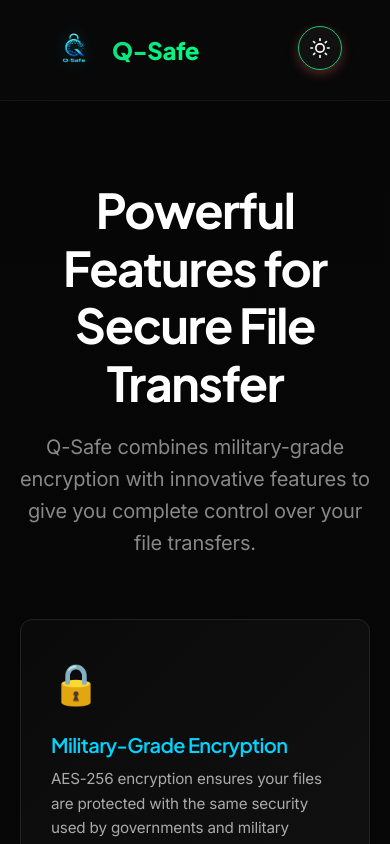
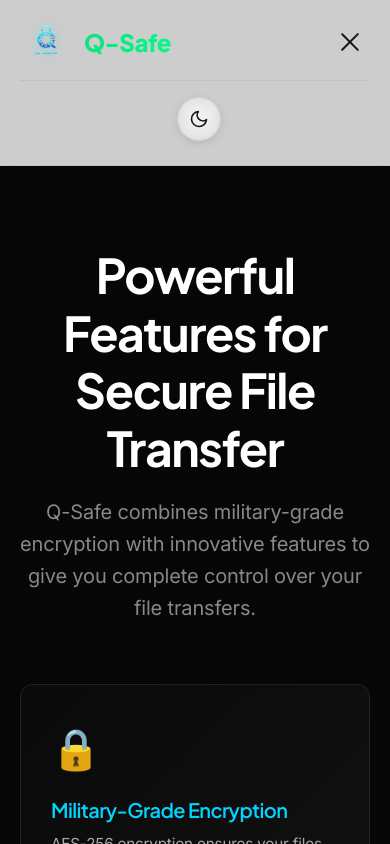
Before and after one commit to somesh78/Q-Safe, a React (Create React App) app in the folder frontend/: page /features in a window 390 px wide. Both pictures are taken after a click on the button "Toggle menu". Shown: the top 844 px of the page. Built offline with nearby package versions, Linux system fonts and the light colour scheme.

Commit message:
fix: audit fixes - CTA text, 404 page, mobile hamburger menu, manifest.json, remove false claims

```diff
--- a/frontend/src/App.css
+++ b/frontend/src/App.css
@@ -119,6 +119,80 @@
 .nav-actions {
   display: flex;
   gap: 1rem;
+  align-items: center;
+}
+
+/* Hamburger button — hidden on desktop */
+.hamburger-btn {
+  display: none;
+  flex-direction: column;
+  gap: 5px;
+  background: none;
+  border: none;
+  cursor: pointer;
+  padding: 8px;
+  z-index: 60;
+}
+
+.hamburger-line {
+  display: block;
+  width: 24px;
+  height: 2px;
+  background: var(--text-primary);
+  border-radius: 2px;
+  transition: all 0.3s ease;
+}
+
+.hamburger-line.open:nth-child(1) {
+  transform: rotate(45deg) translate(5px, 5px);
+}
+.hamburger-line.open:nth-child(2) {
+  opacity: 0;
+}
+.hamburger-line.open:nth-child(3) {
+  transform: rotate(-45deg) translate(5px, -5px);
+}
+
+/* Mobile menu — hidden on desktop */
+.mobile-menu {
+  display: none;
+}
+
+/* Mobile breakpoint */
+@media (max-width: 768px) {
+  .app-header {
+    padding: 1rem 1.25rem;
+    flex-wrap: wrap;
+  }
+
+  .nav-desktop {
+    display: none !important;
+  }
+
+  .hamburger-btn {
+    display: flex;
+  }
+
+  .mobile-menu {
+    display: flex;
+    flex-direction: column;
+    gap: 0.75rem;
+    width: 100%;
+    padding: 1rem 0 0.5rem;
+    border-top: 1px solid var(--border-color);
+    margin-top: 0.75rem;
+    animation: fadeIn 0.2s ease-out;
+  }
+
+  .mobile-menu-item {
+    display: flex;
+    justify-content: center;
+  }
+
+  .mobile-menu-item .btn-secondary {
+    width: 100%;
+    text-align: center;
+  }
 }
 
 /* Auth Pages */
--- a/frontend/src/App.js
+++ b/frontend/src/App.js
@@ -24,6 +24,7 @@ import Privacy from "./pages/Privacy.jsx";
 import Terms from "./pages/Terms.jsx";
 import Compliance from "./pages/Compliance.jsx";
 import VerifyEmail from "./pages/VerifyEmail.jsx";
+import NotFound from "./pages/NotFound.jsx";
 
 function App() {
   return (
@@ -62,6 +63,9 @@ function App() {
               <Route path="/reconstruct" element={<Reconstruct />} />
             </Route>
 
+            {/* 404 Catch-all */}
+            <Route path="*" element={<NotFound />} />
+
           </Routes>
         </ThemeProvider>
       </ErrorBoundary>
--- a/frontend/src/components/Header.jsx
+++ b/frontend/src/components/Header.jsx
@@ -1,4 +1,5 @@
 
+import { useState } from "react";
 import { useNavigate } from "react-router-dom";
 import LogoutButton from "./LogoutButton";
 import ThemeToggle from "./ThemeToggle";
@@ -7,6 +8,7 @@ import '../App.css';
 export default function Header({ showLogout, showDashboardBtn = false, showHomeBtn = false }) {
     const navigate = useNavigate();
     const isLoggedIn = !!localStorage.getItem('access');
+    const [mobileMenuOpen, setMobileMenuOpen] = useState(false);
 
     // Auto-detect: show logout only if user is logged in (unless explicitly overridden)
     const shouldShowLogout = showLogout !== undefined ? showLogout : isLoggedIn;
@@ -25,7 +27,9 @@ export default function Header({ showLogout, showDashboardBtn = false, showHomeB
                 />
                 <span style={{ fontWeight: '800', fontSize: '1.5rem', fontFamily: 'var(--font-display)' }}>Q-Safe</span>
             </div>
-            <div className="nav-actions">
+
+            {/* Desktop nav */}
+            <div className="nav-actions nav-desktop">
                 {showDashboardBtn && (
                     <button className="btn-secondary" onClick={() => navigate("/dashboard")}>
                         Dashboard
@@ -39,6 +43,41 @@ export default function Header({ showLogout, showDashboardBtn = false, showHomeB
                 <ThemeToggle />
                 {shouldShowLogout && <LogoutButton />}
             </div>
+
+            {/* Mobile hamburger */}
+            <button
+                className="hamburger-btn"
+                onClick={() => setMobileMenuOpen(!mobileMenuOpen)}
+                aria-label="Toggle menu"
+            >
+                <span className={`hamburger-line ${mobileMenuOpen ? 'open' : ''}`} />
+                <span className={`hamburger-line ${mobileMenuOpen ? 'open' : ''}`} />
+                <span className={`hamburger-line ${mobileMenuOpen ? 'open' : ''}`} />
+            </button>
+
+            {/* Mobile menu */}
+            {mobileMenuOpen && (
+                <div className="mobile-menu">
+                    {showDashboardBtn && (
+                        <button className="btn-secondary mobile-menu-item" onClick={() => { navigate("/dashboard"); setMobileMenuOpen(false); }}>
+                            Dashboard
+                        </button>
+                    )}
+                    {showHomeBtn && (
+                        <button className="btn-secondary mobile-menu-item" onClick={() => { navigate("/app"); setMobileMenuOpen(false); }}>
+                            Home
+                        </button>
+                    )}
+                    <div className="mobile-menu-item">
+                        <ThemeToggle />
+                    </div>
+                    {shouldShowLogout && (
+                        <div className="mobile-menu-item">
+                            <LogoutButton />
+                        </div>
+                    )}
+                </div>
+            )}
         </header>
     );
 }
--- a/frontend/src/pages/Landing.jsx
+++ b/frontend/src/pages/Landing.jsx
@@ -31,7 +31,7 @@ export default function Landing() {
                             style={{ padding: '1.125rem 2.25rem', fontSize: '1.0625rem' }}
                             onClick={() => navigate(isLoggedIn ? "/app" : "/signup")}
                         >
-                            {isLoggedIn ? 'Go to Dashboard →' : 'Start free trial →'}
+                            {isLoggedIn ? 'Go to Dashboard →' : 'Create free account →'}
                         </button>
                         <button
                             className="btn-secondary"
@@ -380,7 +380,7 @@ export default function Landing() {
                         margin: '0 auto 2.5rem',
                         lineHeight: '1.7'
                     }}>
-                        Join thousands of professionals who trust Q-Safe with their most sensitive data.
+                        Start sharing files with military-grade encryption today.
                         No credit card required.
                     </p>
                     <div style={{ display: 'flex', gap: '1rem', justifyContent: 'center', flexWrap: 'wrap' }}>
--- /dev/null
+++ b/frontend/src/pages/NotFound.jsx
@@ -0,0 +1,55 @@
+
+import { useNavigate } from 'react-router-dom';
+import Header from '../components/Header';
+import Footer from '../components/Footer';
+
+export default function NotFound() {
+    const navigate = useNavigate();
+
+    return (
+        <div className="app-container">
+            <Header />
+
+            <main className="main-content" style={{ justifyContent: 'center', textAlign: 'center', minHeight: '60vh' }}>
+                <div className="animate-fade-in" style={{ maxWidth: '500px' }}>
+                    <div style={{ fontSize: '6rem', marginBottom: '1rem', lineHeight: 1 }}>🔍</div>
+                    <h1 style={{
+                        fontSize: 'clamp(2rem, 5vw, 3.5rem)',
+                        fontWeight: '800',
+                        fontFamily: 'var(--font-display)',
+                        marginBottom: '1rem',
+                        letterSpacing: '-0.03em'
+                    }}>
+                        Page not found
+                    </h1>
+                    <p style={{
+                        fontSize: '1.125rem',
+                        color: 'var(--text-secondary)',
+                        lineHeight: '1.7',
+                        marginBottom: '2.5rem'
+                    }}>
+                        The page you're looking for doesn't exist or has been moved.
+                    </p>
+                    <div style={{ display: 'flex', gap: '1rem', justifyContent: 'center', flexWrap: 'wrap' }}>
+                        <button
+                            className="btn-primary"
+                            style={{ padding: '0.875rem 2rem' }}
+                            onClick={() => navigate('/')}
+                        >
+                            Go to Homepage
+                        </button>
+                        <button
+                            className="btn-secondary"
+                            style={{ padding: '0.875rem 2rem' }}
+                            onClick={() => navigate(-1)}
+                        >
+                            Go Back
+                        </button>
+                    </div>
+                </div>
+            </main>
+
+            <Footer />
+        </div>
+    );
+}
```
Also changed, not shown: frontend/public/manifest.json.
